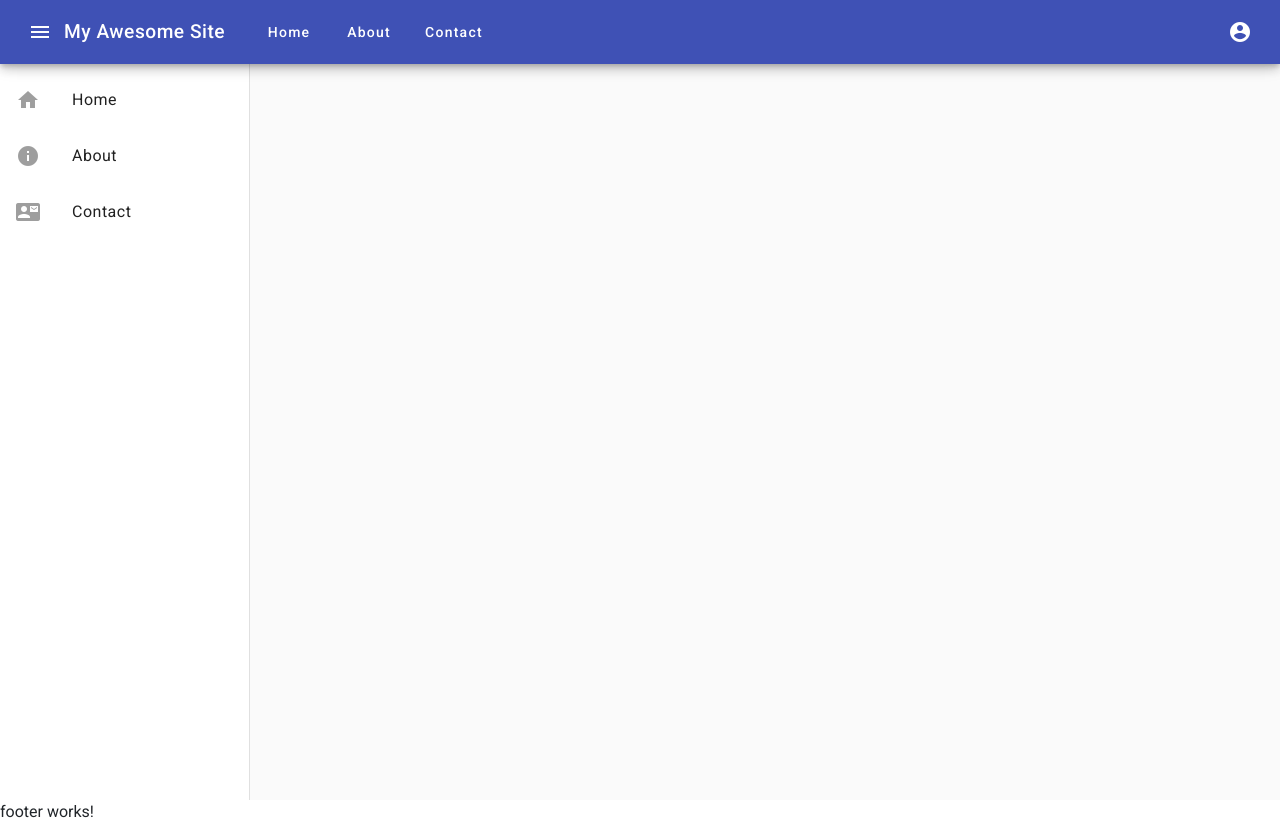
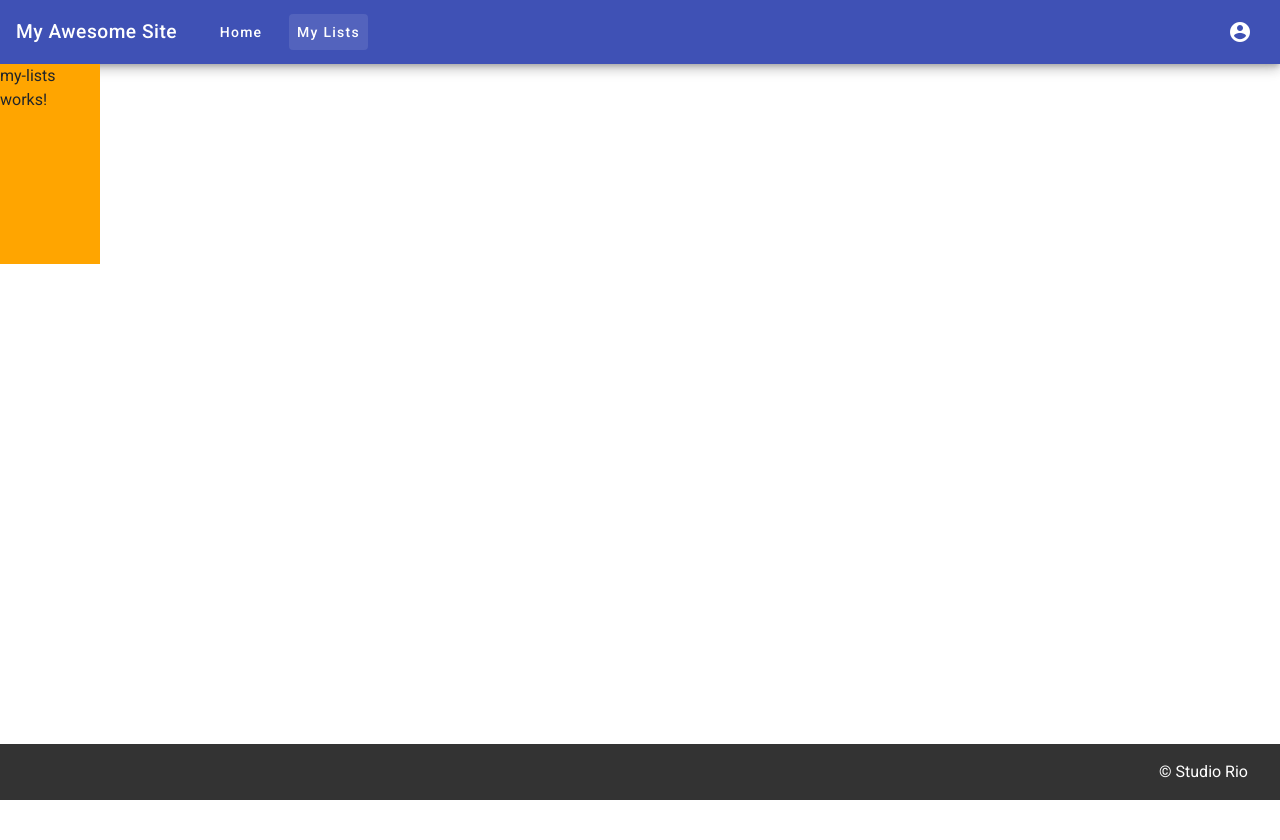
Before and after one commit to riokku/shopping-list, an Angular app: page /my-lists in a window 1280 px wide. Before the commit this address led to /. After the commit the page ends 800 px from the top, so only its background shows below. Built offline with nearby package versions, Linux system fonts and the light colour scheme.

Commit message:
Fix router outlet content display

```diff
--- a/src/app/app.config.ts
+++ b/src/app/app.config.ts
@@ -5,5 +5,9 @@ import { routes } from './app.routes';
 import { provideAnimationsAsync } from '@angular/platform-browser/animations/async';
 
 export const appConfig: ApplicationConfig = {
-  providers: [provideZoneChangeDetection({ eventCoalescing: true }), provideRouter(routes), provideAnimationsAsync()]
+  providers: [
+    provideZoneChangeDetection({ eventCoalescing: true }),
+    provideRouter(routes),
+    provideAnimationsAsync()
+  ]
 };
--- a/src/app/app.routes.ts
+++ b/src/app/app.routes.ts
@@ -1,10 +1,16 @@
 import { Routes } from '@angular/router';
 import { HomeComponent } from './pages/home/home.component';
+import { MyListsComponent } from './pages/my-lists/my-lists.component';
 
 export const routes: Routes = [
   {
     path: '',
     component: HomeComponent,
     title: 'Home'
+  },
+  {
+    path: 'my-lists',
+    component: MyListsComponent,
+    title: 'My Lists'
   }
 ];
--- /dev/null
+++ b/src/app/pages/my-lists/my-lists.component.html
@@ -0,0 +1 @@
+<p>my-lists works!</p>
--- /dev/null
+++ b/src/app/pages/my-lists/my-lists.component.scss
@@ -0,0 +1,5 @@
+p{
+  width: 100px;
+  height: 200px;
+  background-color: orange;
+}
--- a/src/app/shared/footer/footer.component.html
+++ b/src/app/shared/footer/footer.component.html
@@ -1 +1,3 @@
-<p>footer works!</p>
+<footer>
+  &copy; Studio Rio
+</footer>
--- a/src/app/shared/footer/footer.component.scss
+++ b/src/app/shared/footer/footer.component.scss
@@ -0,0 +1,7 @@
+footer{
+  width: 100%;
+  background-color: #333;
+  color: #fff;
+  padding: 1rem 2rem;
+  text-align: right;
+}
--- a/src/app/shared/header/header.component.html
+++ b/src/app/shared/header/header.component.html
@@ -1,19 +1,10 @@
 <mat-toolbar color="primary" class="mat-elevation-z6">
-  <button
-    mat-icon-button
-    *ngIf="!(isHandset$ | async)"
-    (click)="drawer.toggle()"
-    class="menu-button">
-    <mat-icon>menu</mat-icon>
-  </button>
-
   <span class="site-title">My Awesome Site</span>
 
   <!-- Desktop Navigation -->
   <div class="desktop-nav" *ngIf="!(isHandset$ | async)">
-    <a mat-button routerLink="/home" routerLinkActive="active">Home</a>
-    <a mat-button routerLink="/about" routerLinkActive="active">About</a>
-    <a mat-button routerLink="/contact" routerLinkActive="active">Contact</a>
+    <a mat-button routerLink="/" routerLinkActive="active" [routerLinkActiveOptions]="{ exact: true }">Home</a>
+    <a mat-button routerLink="/my-lists" routerLinkActive="active" [routerLinkActiveOptions]="{ exact: true }">My Lists</a>
   </div>
 
   <!-- Responsive spacer -->
@@ -38,28 +29,3 @@
     </button>
   </mat-menu>
 </mat-toolbar>
-
-<!-- Mobile Navigation -->
-<mat-sidenav-container class="sidenav-container">
-  <mat-sidenav
-    #drawer
-    class="sidenav"
-    [attr.role]="(isHandset$ | async) ? 'dialog' : 'navigation'"
-    [mode]="(isHandset$ | async) ? 'over' : 'side'"
-    [opened]="(isHandset$ | async) === false">
-    <mat-nav-list>
-      <a mat-list-item routerLink="/home" routerLinkActive="active">
-        <mat-icon matListItemIcon>home</mat-icon>
-        <span matListItemTitle>Home</span>
-      </a>
-      <a mat-list-item routerLink="/about" routerLinkActive="active">
-        <mat-icon matListItemIcon>info</mat-icon>
-        <span matListItemTitle>About</span>
-      </a>
-      <a mat-list-item routerLink="/contact" routerLinkActive="active">
-        <mat-icon matListItemIcon>contact_mail</mat-icon>
-        <span matListItemTitle>Contact</span>
-      </a>
-    </mat-nav-list>
-  </mat-sidenav>
-</mat-sidenav-container>
--- a/src/app/shared/header/header.component.scss
+++ b/src/app/shared/header/header.component.scss
@@ -1,10 +1,4 @@
-.mat-toolbar {
-  position: fixed;
-  top: 0;
-  z-index: 1000;
-  display: flex;
-  align-items: center;
-}
+
 
 .site-title {
   font-size: 1.2rem;
--- a/src/app/shared/header/header.component.ts
+++ b/src/app/shared/header/header.component.ts
@@ -1,14 +1,14 @@
-import { Component, ViewChild } from '@angular/core';
+import { Component } from '@angular/core';
 import {MatIconModule} from '@angular/material/icon';
 import {MatButtonModule} from '@angular/material/button';
 import {MatToolbarModule} from '@angular/material/toolbar';
-import { MatSidenav, MatSidenavModule } from '@angular/material/sidenav';
 import { MatListModule } from '@angular/material/list';
 import { MatMenuModule } from '@angular/material/menu';
 import { AsyncPipe, NgIf } from '@angular/common';
 import { BreakpointObserver, Breakpoints } from '@angular/cdk/layout';
 import { Observable } from 'rxjs';
 import { map, shareReplay } from 'rxjs/operators';
+import { RouterLink, RouterLinkActive } from '@angular/router';
 
 
 @Component({
@@ -17,19 +17,18 @@ import { map, shareReplay } from 'rxjs/operators';
   imports: [
     MatToolbarModule,
     MatButtonModule,
-    MatSidenavModule,
     MatIconModule,
     MatListModule,
     MatMenuModule,
-    MatSidenav,
     AsyncPipe,
-    NgIf
+    NgIf,
+    RouterLink,
+    RouterLinkActive
   ],
   templateUrl: './header.component.html',
   styleUrl: './header.component.scss'
 })
 export class HeaderComponent {
-  @ViewChild('drawer') drawer!: MatSidenav;
   private readonly breakpointObserver: BreakpointObserver;
   isHandset$: Observable<boolean>;
 
```
Also changed, not shown: src/app/app.component.ts (+6 -2 lines), src/app/pages/my-lists/my-lists.component.ts (added, +12 -0 lines), 1 other file (tests, documents, lock files or other folders).
